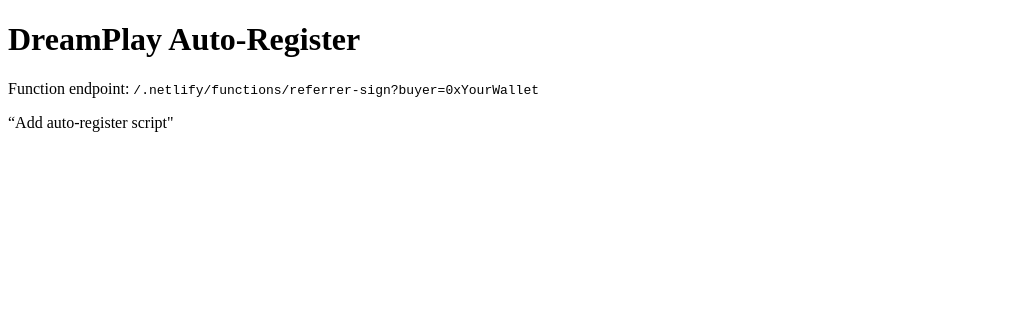
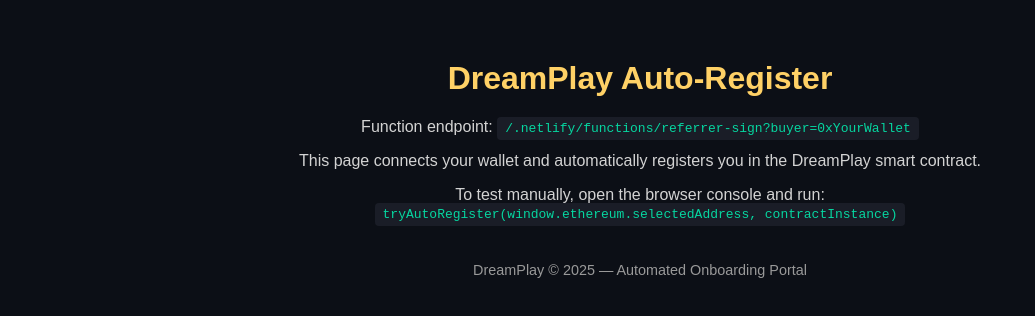
Before and after one commit to Gamemaster8888/dreamplay, a website: page public/index.html in a window 1280 px wide. Shown: the whole page, without its empty margins (0-1035 px from the left). Drawn offline with Linux system fonts and the light colour scheme.

Commit message:
Update index.html

```diff
--- a/public/index.html
+++ b/public/index.html
@@ -1,34 +1,74 @@
-<!doctype html>
+<!DOCTYPE html>
 <html lang="en">
 <head>
-  <meta charset="utf-8"/>
-  <meta name="viewport" content="width=device-width,initial-scale=1"/>
+  <meta charset="UTF-8">
+  <meta name="viewport" content="width=device-width, initial-scale=1.0">
   <title>DreamPlay Auto-Register</title>
+  <style>
+    body {
+      font-family: Arial, sans-serif;
+      background: #0c0f16;
+      color: #f0f0f0;
+      text-align: center;
+      margin: 0;
+      padding: 0;
+    }
+    h1 {
+      color: #FFD166;
+      margin-top: 60px;
+      font-size: 2em;
+    }
+    p {
+      font-size: 1em;
+      color: #d3d3d3;
+    }
+    code {
+      background: #1a1d27;
+      color: #06D6A0;
+      padding: 4px 8px;
+      border-radius: 4px;
+    }
+    footer {
+      margin-top: 40px;
+      font-size: 0.9em;
+      color: #999;
+    }
+  </style>
 </head>
+
 <body>
   <h1>DreamPlay Auto-Register</h1>
   <p>Function endpoint: <code>/.netlify/functions/referrer-sign?buyer=0xYourWallet</code></p>
+
+  <p>This page connects your wallet and automatically registers you in the DreamPlay smart contract.</p>
+  <p>To test manually, open the browser console and run:<br>
+  <code>tryAutoRegister(window.ethereum.selectedAddress, contractInstance)</code></p>
+
+  <footer>DreamPlay © 2025 — Automated Onboarding Portal</footer>
+
   <script>
-async function tryAutoRegister(account, contract){
-  try{
-    // Call your Netlify function to get the signed referral data
+  // ✅ Expose function globally so browser console can access it
+  window.tryAutoRegister = async function (account, contract) {
+    try {
+      // Call your Netlify Function to get signed referral data
       const res = await fetch('/.netlify/functions/referrer-sign?buyer=' + account);
-    if(!res.ok) return; // buyer not on allowlist or function misconfigured
+      if (!res.ok) {
+        console.log("⚠️ Not on allowlist or Netlify function not configured");
+        return;
+      }
 
-    // Read the data (referrer, deadline, signature)
+      // Extract referral data
       const { referrer, deadline, signature } = await res.json();
 
-    // Send it to your smart contract (3-argument version)
+      // Send data to the smart contract
       const tx = await contract.registerReferrer(referrer, deadline, signature);
       await tx.wait();
 
       console.log('✅ Auto-registered', account, 'via', referrer);
-  }catch(e){
+    } catch (e) {
       console.debug('Auto-register skipped:', e?.message || e);
     }
-}
+  };
   </script>
-
 </body>
 </html>
-“Add auto-register script"
```
Lines whose indentation alone changed are shown as unchanged.
